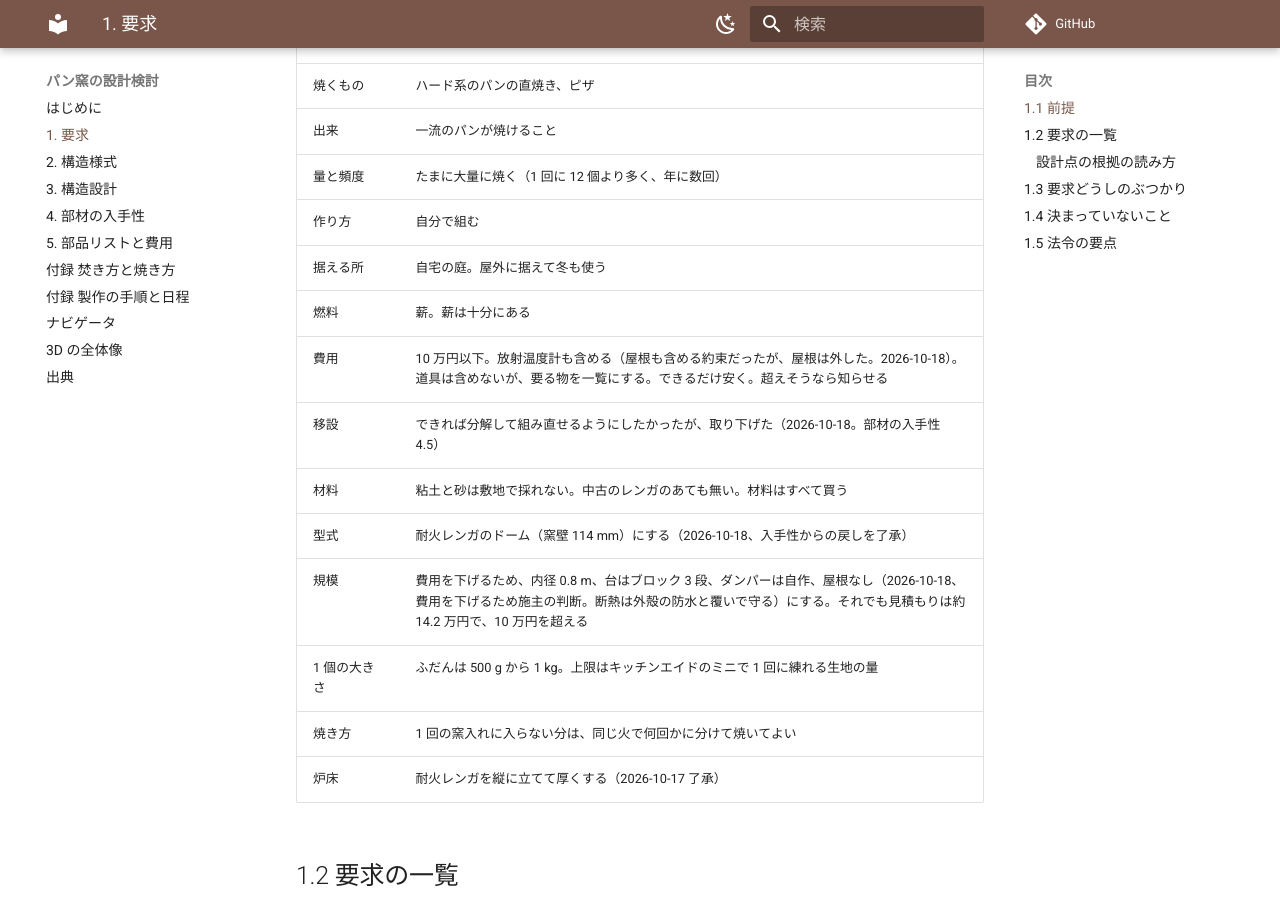
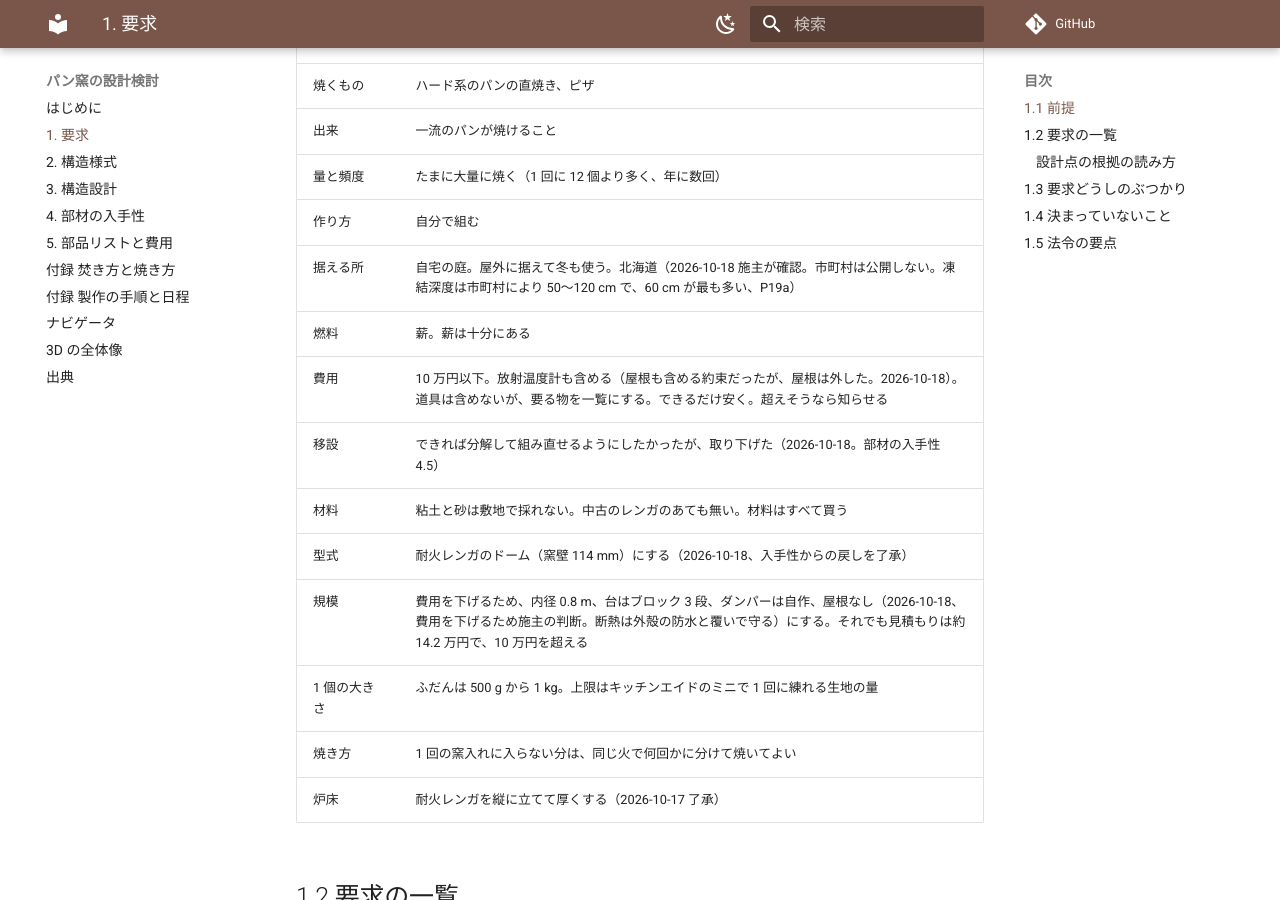
Before and after one commit to fujisato-koji/bread-oven, an MkDocs documentation site: the page built from docs/01-requirements.md, in a window 1280 px wide and 900 px high, scrolled down 346 px. Built offline with MkDocs 1.6.1 and Material for MkDocs 9.7.7, drawn with Linux system fonts in a browser that asks for light colours; comment, search, counter and statistics services are not loaded; some of the changed text lies outside the part shown.

Commit message:
据える地域を北海道と記録し、凍結深度の幅を出典に足す
Co-Authored-By: Claude Opus 5.5 <noreply@anthropic.com>

```diff
--- a/docs/01-requirements.md
+++ b/docs/01-requirements.md
@@ -14,7 +14,7 @@
 | 出来 | 一流のパンが焼けること |
 | 量と頻度 | たまに大量に焼く（1 回に 12 個より多く、年に数回） |
 | 作り方 | 自分で組む |
-| 据える所 | 自宅の庭。屋外に据えて冬も使う |
+| 据える所 | 自宅の庭。屋外に据えて冬も使う。北海道（2026-10-18 施主が確認。市町村は公開しない。凍結深度は市町村により 50〜120 cm で、60 cm が最も多い、P19a） |
 | 燃料 | 薪。薪は十分にある |
 | 費用 | 10 万円以下。放射温度計も含める（屋根も含める約束だったが、屋根は外した。2026-10-18）。道具は含めないが、要る物を一覧にする。できるだけ安く。超えそうなら知らせる |
 | 移設 | できれば分解して組み直せるようにしたかったが、取り下げた（2026-10-18。部材の入手性 4.5） |
@@ -111,7 +111,7 @@ R-13 だけは「できれば」の要求で、ほかの要求とぶつかった
 
 | 番号 | 決まっていないこと | 待つ相手 | 効く要求 |
 |------|------------------|---------|---------|
-| 1 | 据える地点の凍結深度と積雪 | 施主（地名は公開しない） | R-08 |
+| 1 | 据える市町村の凍結深度と垂直積雪量の値（北海道とは決まった） | 施主（地名は公開しない） | R-08 |
 | 2 | パン 1 個の形（重さは 1.1 で決めた） | 施主 | R-04、R-04a |
 | 3 | （決まった。基礎と放射温度計は含め、道具は含めない。屋根は後に外した。1.1 の費用） | | R-09 |
 | 4 | 敷地の広さと、建物や隣地との距離 | 施主 | R-11、R-12 |
```
Also changed, not shown: docs/sources.md (+1 -1 lines).
